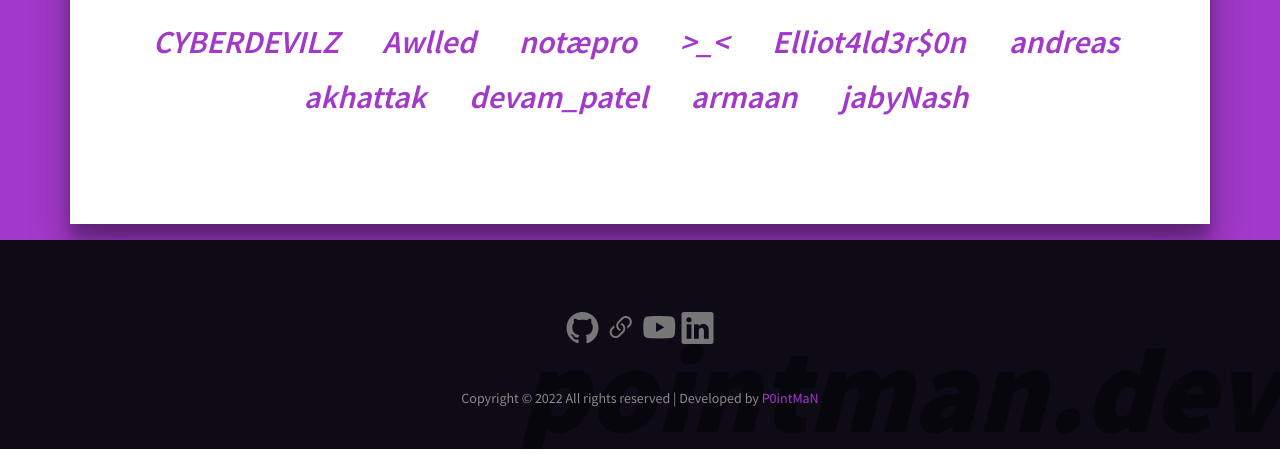
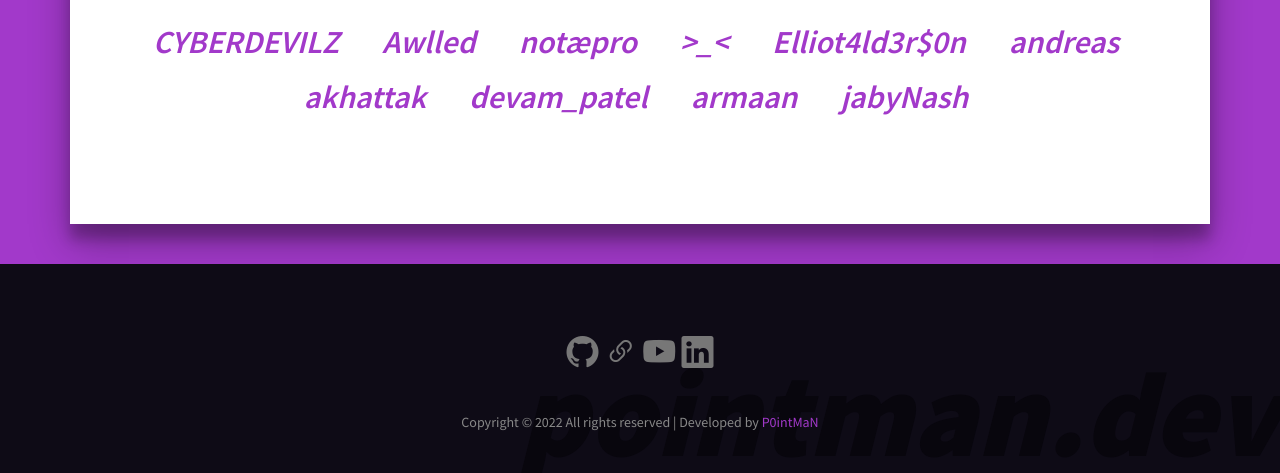
Before and after one commit to P0intMaN/pointman.dev, a Flask app: page /join in a window 1280 px wide. Shown: the part 633-1106 px from the top of the page. Before the commit the page ends 1082 px from the top, so only its background shows below. Run offline with Flask 2, Linux system fonts and the light colour scheme; some libraries are stand-ins or nearby versions.

Commit message:
initial commits

```diff
--- a/pointdev/static/css/main.css
+++ b/pointdev/static/css/main.css
@@ -25,6 +25,9 @@ a:hover{
 }
 figure{
     margin: 0 0 1.1125rem;
+}
+.full-section{
+    min-height: 100vh;
 }
 .section{
     padding-top: 7rem;
@@ -131,6 +134,9 @@ blockquote{
 }
 .border-blue{
     border: 1px solid #4717f6;
+}
+.border-blue-2px{
+    border: 2px solid #4717f6;
 }
 /* COLOR SCHEME ENDS */
 
```
